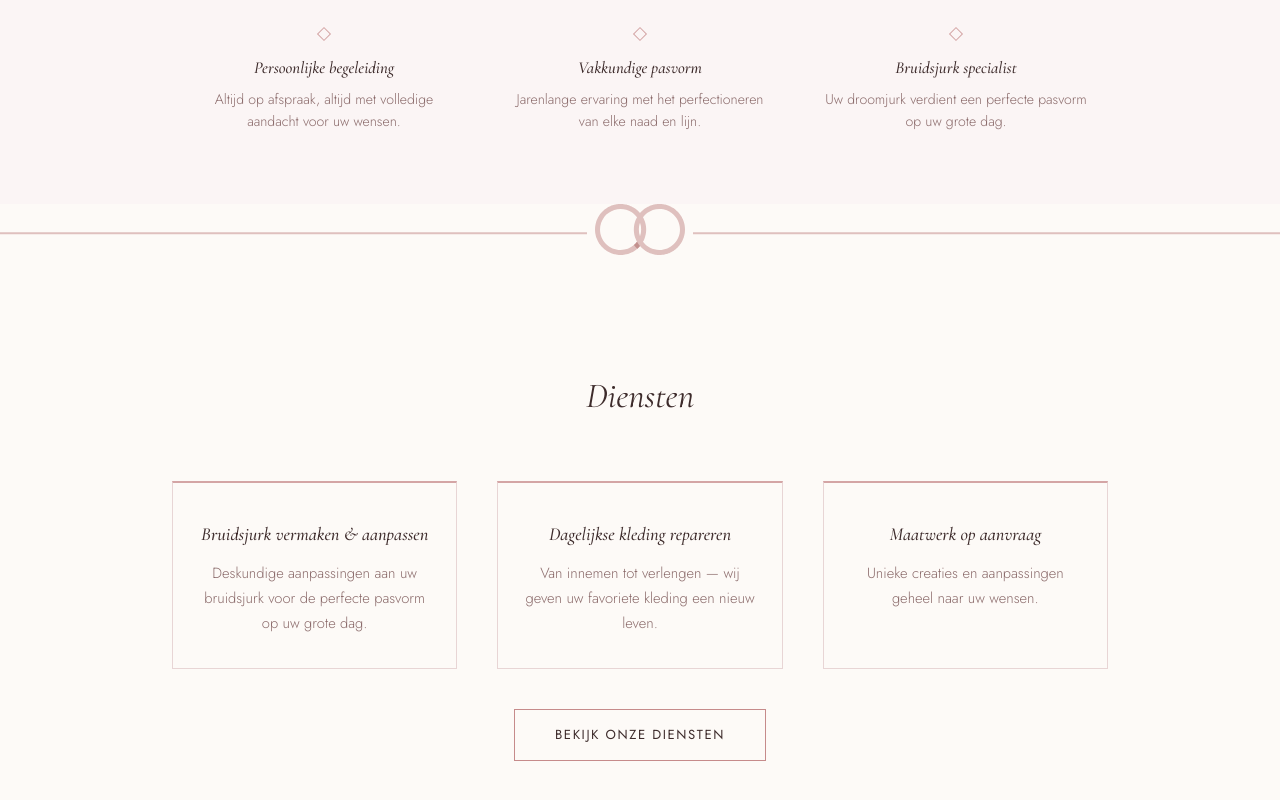
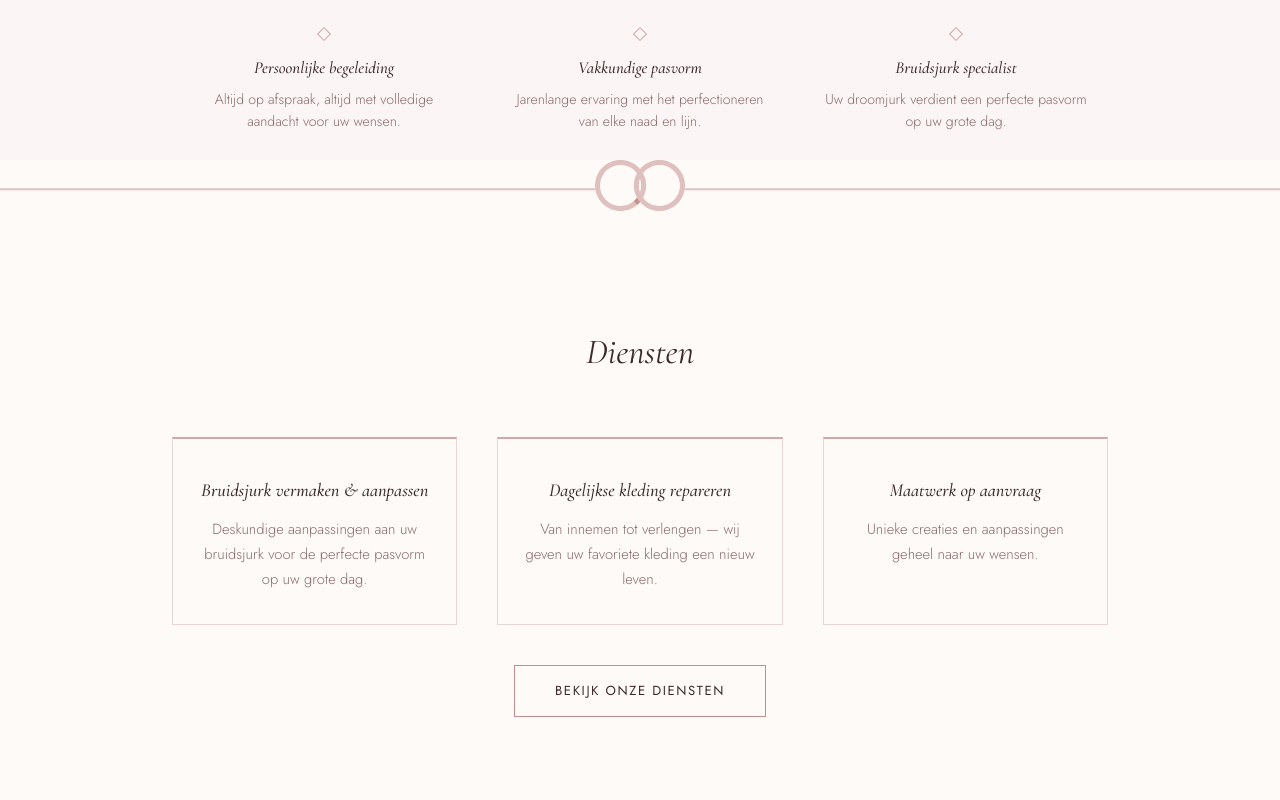
Before and after one commit to selimcelem/q-atelier, a plain HTML site: page frontend/public/index.html in a window 1280 px wide. Shown: the part 925-1725 px from the top of the page. Drawn offline with nearby package versions, Linux system fonts and the light colour scheme; no server answers.

Commit message:
fix: divider rings no padding, pull up -45px into intro strip

```diff
--- a/frontend/public/style.css
+++ b/frontend/public/style.css
@@ -273,7 +273,7 @@ nav {
   text-align: center;
   width: 100%;
   padding: 0;
-  margin-top: -1px;
+  margin-top: -45px;
   z-index: 1;
   background-color: var(--bg);
 }
@@ -293,7 +293,7 @@ nav {
   position: relative;
   display: inline-block;
   z-index: 2;
-  padding: 0 8px;
+  padding: 0;
   background-color: #FDFAF7;
 }
 
```
